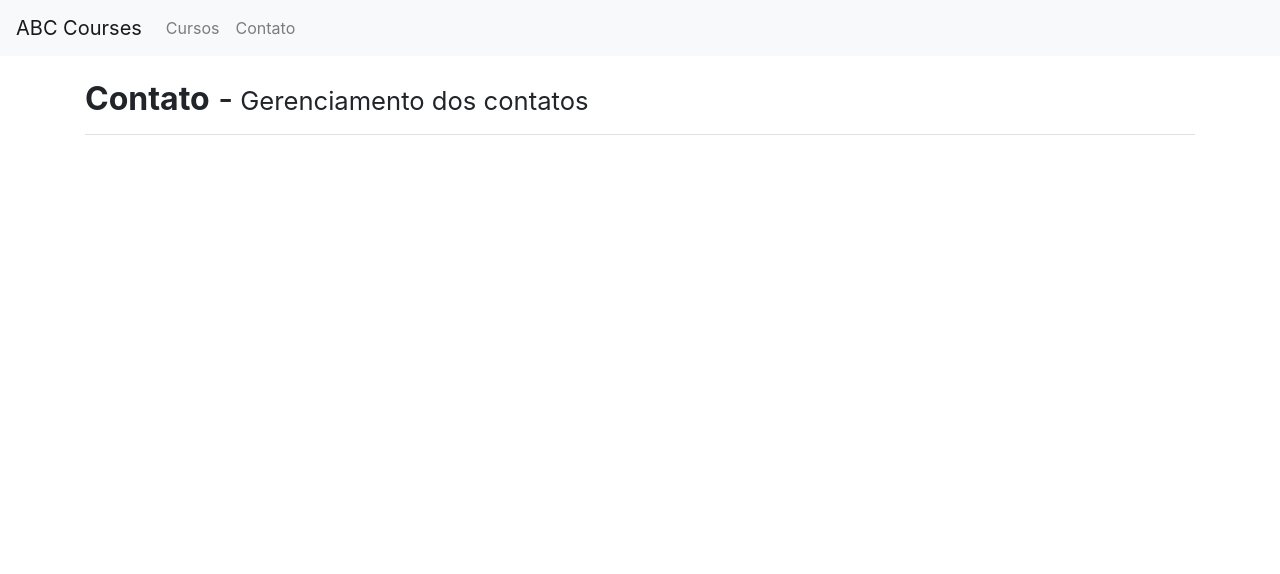
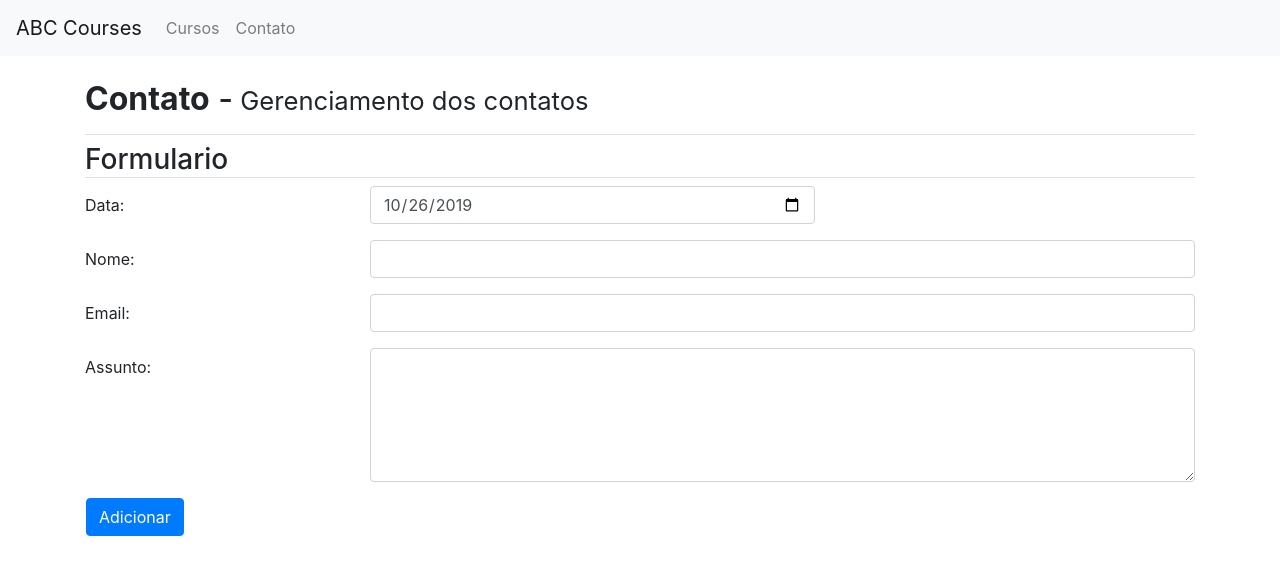
Before and after one commit to viniciusgentil/Gestao-de-Cursos, a React (Create React App) app in the folder site-cursos/: page /contato in a window 1280 px wide. Shown: the top 574 px of the page. Built offline with nearby package versions, Linux system fonts and the light colour scheme.

Commit message:
Criação do formulário de contato com Redux

```diff
--- a/site-cursos/package.json
+++ b/site-cursos/package.json
@@ -10,8 +10,10 @@
     "popper.js": "^1.15.0",
     "react": "^16.10.2",
     "react-dom": "^16.10.2",
+    "react-redux": "^7.1.1",
     "react-router-dom": "^5.1.2",
-    "react-scripts": "3.2.0"
+    "react-scripts": "3.2.0",
+    "redux": "^4.0.4"
   },
   "scripts": {
     "start": "react-scripts start",
--- /dev/null
+++ b/site-cursos/src/actions/ContatoAction.js
@@ -0,0 +1,29 @@
+
+
+export const alterarData = e => {
+    return {
+        type: 'ATUALIZA_DATA',
+        info: e.target.value
+    }
+}
+
+export const alterarNome = e => {
+    return {
+        type: 'ATUALIZA_NOME',
+        info: e.target.value
+    }
+}
+
+export const alterarEmail = e => {
+    return {
+        type: 'ATUALIZA_EMAIL',
+        info: e.target.value
+    }
+}
+
+export const alterarAssunto = e => {
+    return {
+        type: 'ATUALIZA_ASSUNTO',
+        info: e.target.value
+    }
+}
--- a/site-cursos/src/index.js
+++ b/site-cursos/src/index.js
@@ -4,9 +4,17 @@ import App from './App';
 import * as serviceWorker from './serviceWorker';
 import { BrowserRouter } from 'react-router-dom';
 
+import { Provider } from 'react-redux';
+import { createStore } from 'redux';
+import reducers from './reducers'
+
+const store = createStore(reducers);
+
 ReactDOM.render(
     <BrowserRouter>
-        <App />
+        <Provider store={store}>
+            <App />
+        </Provider>
     </BrowserRouter>, document.getElementById('root'));
 
 // If you want your app to work offline and load faster, you can change
--- /dev/null
+++ b/site-cursos/src/pages/contato/form/index.js
@@ -0,0 +1,97 @@
+import React, {Component} from 'react';
+import { connect } from 'react-redux';
+import { bindActionCreators } from 'redux';
+
+import {
+    alterarData,
+    alterarNome,
+    alterarEmail,
+    alterarAssunto } from '../../../actions/ContatoAction';
+
+class FormContato extends Component {
+    render() {
+        return (
+            <div>
+                <h3 className="border-bottom">Formulario</h3>
+                <form>
+                    <div className="form-group row">
+                        <label
+                            htmlFor="data"
+                            className="col-sm-3 col-form-label">Data:</label>
+                        <div className="col-sm-5 col-6">
+                            <input type="date"
+                                className="form-control"
+                                id="data"
+                                value={this.props.data}
+                                onChange={this.props.alterarData}
+                            />
+                        </div>
+                    </div>
+                    <div className="form-group row">
+                        <label
+                            htmlFor="nome"
+                            className="col-sm-3 col-form-label">Nome:</label>
+                        <div className="col-sm-9">
+                            <input
+                                type="text"
+                                className="form-control"
+                                id="nome"
+                                value={this.props.nome}
+                                onChange={this.props.alterarNome}
+                            />
+                        </div>
+                    </div>
+                    <div className="form-group row">
+                        <label
+                            htmlFor="email"
+                            className="col-sm-3 col-form-label">Email:</label>
+                        <div className="col-sm-9">
+                            <input
+                                type="email"
+                                className="form-control"
+                                id="email"
+                                value={this.props.email}
+                                onChange={this.props.alterarEmail}
+                            />
+                        </div>
+                    </div>
+                    <div className="form-group row">
+                        <label
+                            htmlFor="assunto"
+                            className="col-sm-3 col-form-label">Assunto:</label>
+                        <div className="col-sm-9">
+                            <textarea
+                                className="form-control"
+                                id="assunto"
+                                rows="5"
+                                value={this.props.assunto}
+                                onChange={this.props.alterarAssunto}
+                            />
+                        </div>
+                    </div>
+                    <div className="form-group row">
+                        <button className="btn btn-primary ml-3 mb-3">
+                            Adicionar
+                        </button>
+                    </div>
+                </form>
+            </div>
+        );
+    }
+}
+
+const mapStateToProps = state => ({
+    data: state.contato.data,
+    nome: state.contato.nome,
+    email: state.contato.email,
+    assunto: state.contato.assunto
+});
+
+const mapDispatchToProps = dispatch => bindActionCreators({
+    alterarData,
+    alterarNome,
+    alterarEmail,
+    alterarAssunto
+}, dispatch);
+
+export default connect(mapStateToProps, mapDispatchToProps)(FormContato);
--- a/site-cursos/src/pages/contato/index.js
+++ b/site-cursos/src/pages/contato/index.js
@@ -1,5 +1,6 @@
 import React, { Component } from 'react';
 import Cabecalho from '../../components/menu/Cabecalho';
+import ContatoForm from './form';
 
 export default class Contato extends Component {
     render() {
@@ -7,6 +8,7 @@ export default class Contato extends Component {
 
             <div className="container">
                 <Cabecalho titulo="Contato" subtitulo="Gerenciamento dos contatos" />
+                <ContatoForm />
             </div>
 
         )
--- /dev/null
+++ b/site-cursos/src/reducers/ContatoReducer.js
@@ -0,0 +1,23 @@
+const INICIAL_STATE = {
+    data: '2019-10-26',
+    nome: '',
+    email: '',
+    assunto: ''
+}
+
+export default (state = INICIAL_STATE, action) => {
+
+    switch(action.type) {
+        case 'ATUALIZA_DATA':
+            return { ...state, data: action.info };
+        case 'ATUALIZA_NOME':
+            return { ...state, nome: action.info };
+        case 'ATUALIZA_EMAIL':
+            return { ...state, email: action.info };
+        case 'ATUALIZA_ASSUNTO':
+            return { ...state, assunto: action.info };
+        default:
+            return state;
+    }
+
+}
--- /dev/null
+++ b/site-cursos/src/reducers/index.js
@@ -0,0 +1,8 @@
+import { combineReducers } from 'redux';
+import ContatoReducer from './ContatoReducer';
+
+const reducers = combineReducers({
+    contato: ContatoReducer
+})
+
+export default reducers;
```
Also changed, not shown: 1 other file (tests, documents, lock files or other folders).
